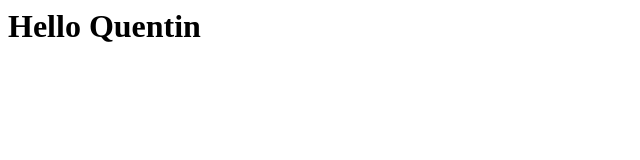
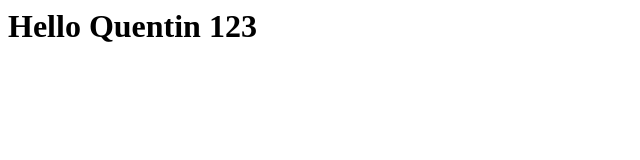
Before and after one commit to topashgun/sampleRepository, a plain HTML site: page index.html in a window 1280 px wide. Shown: the full height of the page, 0-640 px from the left. Drawn offline with Linux system fonts and the light colour scheme.

Commit message:
updating

```diff
--- a/index.html
+++ b/index.html
@@ -1,5 +1,5 @@
 <html>
 	<body>
-<h1>Hello Quentin</h1>
+<h1>Hello Quentin 123</h1>
 	</body>
 </html>
```
